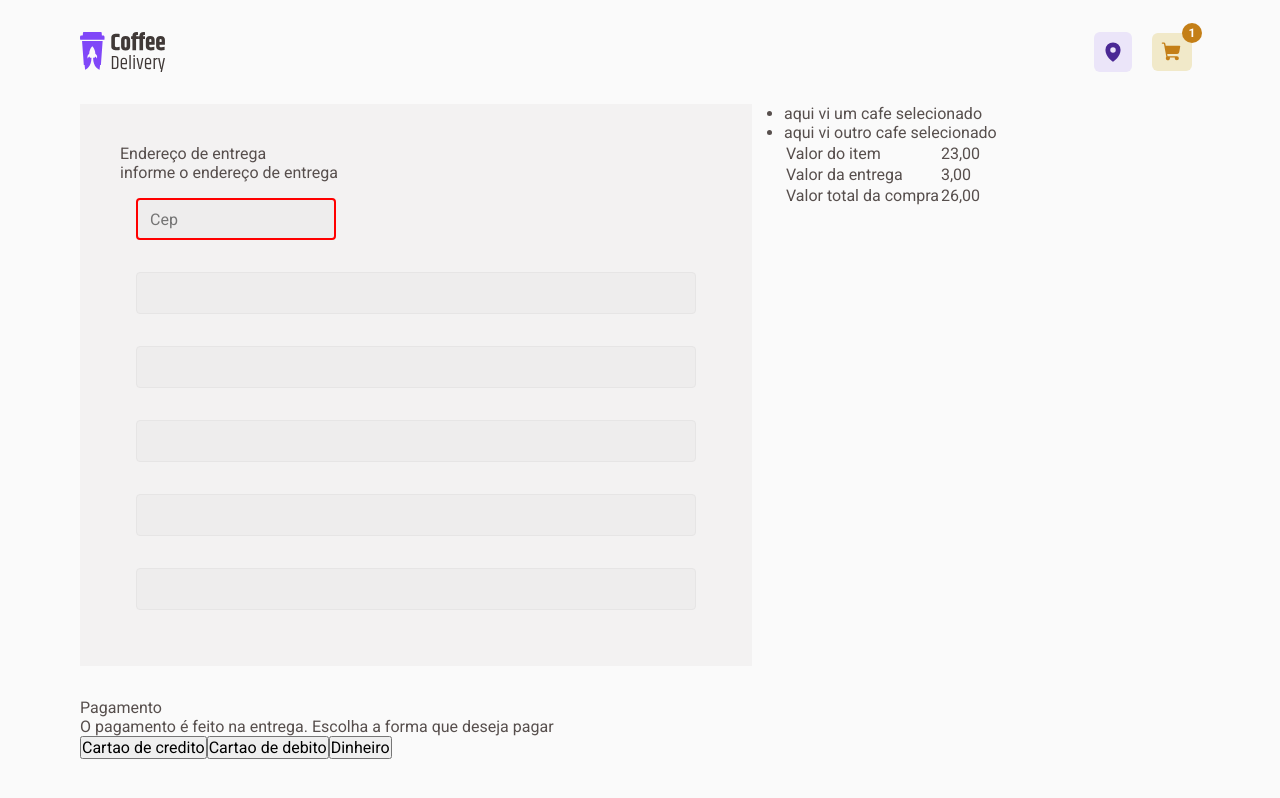
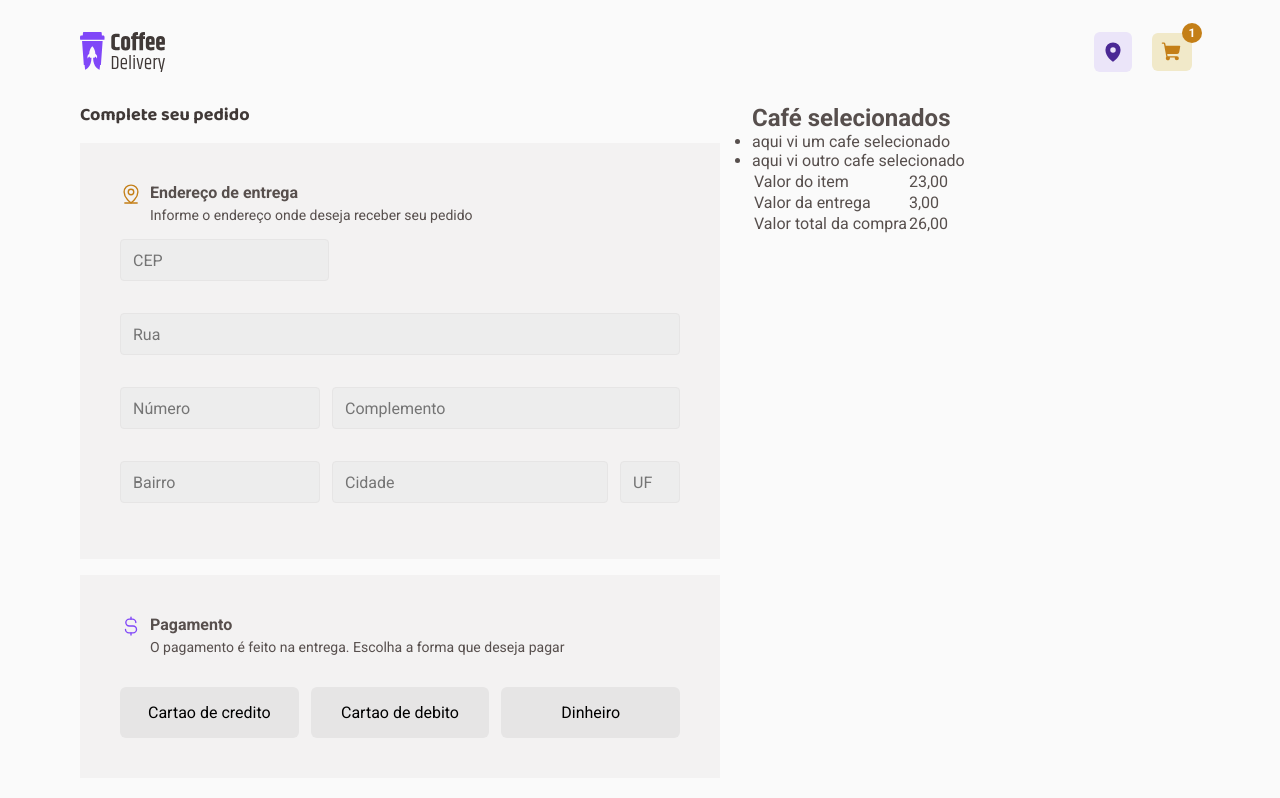
Before and after one commit to rocketseat-study-projects/coffee-delivery, a React (Vite) app: page /checkoutorder in a window 1280 px wide. Built offline with nearby package versions, Linux system fonts and the light colour scheme; no server answers; data requests are answered from the project's data file.

Commit message:
styles in progress

```diff
--- a/src/pages/CheckoutOrder/components/AdressForm/index.tsx
+++ b/src/pages/CheckoutOrder/components/AdressForm/index.tsx
@@ -1,29 +1,54 @@
-import { AddressContent, FormAddress } from "./styles";
+import { CurrencyDollar, CurrencyDollarSimple, MapPinLine } from "phosphor-react";
+import {
+  AddressContent,
+  ButtonOptions,
+  FormAddress,
+  HeaderFormPayment,
+  Info,
+  InfoComplete,
+  PaymentMethod,
+} from "./styles";
 
 export function AddressForm() {
   return (
     <AddressContent>
+      <h2>Complete seu pedido</h2>
       <FormAddress action="">
-        <header>
-          <p>Endereço de entrega</p>
-          <p>informe o endereço de entrega</p>
-        </header>
-        <input type="text" name="" id="cep" placeholder="Cep" />
-        <input type="text" name="" id="" />
-        <input type="number" name="" id="" />
-        <input type="number" name="" id="" />
-        <input type="number" name="" id="" />
-        <input type="number" name="" id="" />
+        <HeaderFormPayment>
+          <MapPinLine size={22} />
+          <div>
+            <h3>Endereço de entrega</h3>
+            <p>Informe o endereço onde deseja receber seu pedido</p>
+          </div>
+        </HeaderFormPayment>
+        <input type="text" name="" id="cep" placeholder="CEP" />
+        <input type="text" name="" id="rua" placeholder="Rua" />
+        <InfoComplete>
+          <input type="number" name="" id="numero" placeholder="Número" />
+          <input type="text" name="" id="complemento" placeholder="Complemento" />
+        </InfoComplete>
+        <Info>
+          <input type="text" name="" id="bairro" placeholder="Bairro" />
+          <input type="text" name="" id="cidade" placeholder="Cidade" />
+          <input type="text" name="" id="uf" placeholder="UF" />
+        </Info>
       </FormAddress>
 
-      <div>
-        <p>Pagamento</p>
-        <p>O pagamento é feito na entrega. Escolha a forma que deseja pagar</p>
+      <PaymentMethod>
+        <HeaderFormPayment>
+          <CurrencyDollarSimple size={22} />
+          <div>
+            <h3>Pagamento</h3>
+            <p>O pagamento é feito na entrega. Escolha a forma que deseja pagar</p>
+          </div>
+        </HeaderFormPayment>
 
-        <button>Cartao de credito</button>
-        <button>Cartao de debito</button>
-        <button>Dinheiro</button>
-      </div>
+        <ButtonOptions>
+          <button>Cartao de credito</button>
+          <button>Cartao de debito</button>
+          <button>Dinheiro</button>
+        </ButtonOptions>
+      </PaymentMethod>
     </AddressContent>
   );
 }
--- a/src/pages/CheckoutOrder/components/AdressForm/styles.ts
+++ b/src/pages/CheckoutOrder/components/AdressForm/styles.ts
@@ -3,7 +3,16 @@ import styled from "styled-components";
 export const AddressContent = styled.section`
   display: flex;
   flex-direction: column;
-  gap: 2rem;
+  gap: 1rem;
+
+  h2 {
+    font-family: "Baloo 2";
+    font-style: normal;
+    font-weight: 700;
+    font-size: 18px;
+    line-height: 130%;
+    color: ${(props) => props.theme["gray-800"]};
+  }
 `;
 
 export const FormAddress = styled.form`
@@ -11,28 +20,86 @@ export const FormAddress = styled.form`
   display: flex;
   flex-direction: column;
   align-items: flex-start;
-  padding: 40px;
+  padding: 2.5rem;
+
+  svg {
+    color: ${(props) => props.theme["yellow-dark"]};
+  }
 
   input {
-    display: flex;
-    flex-direction: row;
-    align-items: center;
-    margin: 16px;
-    padding: 12px;
+    margin: 1rem 0;
+    padding: 0.75rem;
+    gap: 0.75rem;
+    height: 2.62rem;
 
-    width: 560px;
-    height: 42px;
+    background: ${(props) => props.theme["gray-300"]};
 
-    /* Base/Input */
-
-    background: #eeeded;
-    /* Base/Button */
-
-    border: 1px solid #e6e5e5;
+    border: 1px solid ${(props) => props.theme["gray-400"]};
     border-radius: 4px;
   }
-  #cep {
-    border: 2px solid red;
-    width: 200px;
+
+  #rua {
+    width: 100%;
   }
 `;
+
+export const Info = styled.div`
+  display: grid;
+  grid-template-columns: 200px 276px 60px;
+  flex-direction: row;
+  gap: 0.75rem;
+`;
+
+export const InfoComplete = styled.div`
+  display: grid;
+  grid-template-columns: 200px 348px;
+  flex-direction: row;
+  gap: 0.75rem;
+`;
+
+export const PaymentMethod = styled.section`
+  background: ${(props) => props.theme["gray-100"]};
+  display: flex;
+  flex-direction: column;
+  align-items: flex-start;
+  padding: 2.5rem;
+
+  svg {
+    color: ${(props) => props.theme.purple};
+  }
+`;
+
+export const HeaderFormPayment = styled.header`
+  display: flex;
+  gap: 8px;
+
+  h3 {
+    font-size: 1rem;
+  }
+
+  p {
+    margin-top: 5px;
+    font-size: 0.875rem;
+  }
+`;
+
+export const ButtonOptions = styled.div`
+  display: flex;
+  flex-direction: row;
+  justify-content: center;
+  align-items: center;
+  padding: 0px;
+  gap: 12px;
+
+  button {
+    margin-top: 32px;
+    height: 51px;
+    padding: 16px;
+    gap: 12px;
+    width: 178.67px;
+
+    background: #e6e5e5;
+    border-radius: 6px;
+    border: none;
+  }
+`;
--- a/src/pages/CheckoutOrder/components/summary/index.tsx
+++ b/src/pages/CheckoutOrder/components/summary/index.tsx
@@ -1,6 +1,7 @@
 export function Summary() {
   return (
     <div>
+      <h2>Café selecionados</h2>
       <div>
         <ul>
           <li>aqui vi um cafe selecionado</li>
--- a/src/pages/CheckoutOrder/index.tsx
+++ b/src/pages/CheckoutOrder/index.tsx
@@ -6,6 +6,7 @@ export function CheckoutOrder() {
   return (
     <CheckoutOrderContainer>
       <AddressForm />
+
       <Summary />
     </CheckoutOrderContainer>
   );
```
